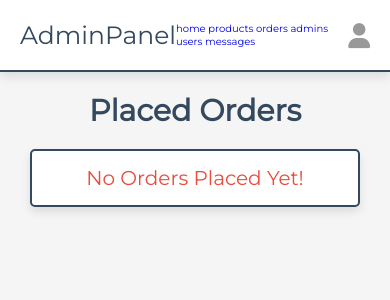
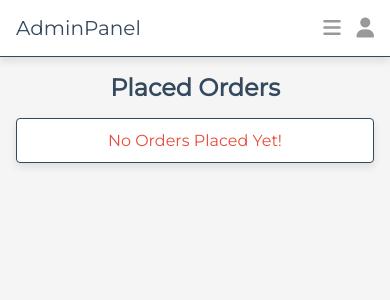
Before and after one commit to 103792724dad/Assgiment3, a PHP site: page /admin/placed_orders.php in a window 390 px wide. Shown: the top 300 px of the page. Run offline with PHP 8.4, Linux system fonts and the light colour scheme; the visitor is signed in with stand-in values (Sample User, id 1); data that the repository does not hold is empty; some libraries are stand-ins or nearby versions.

Commit message:
Update admin_style.css

```diff
--- a/assgiment3/css/admin_style.css
+++ b/assgiment3/css/admin_style.css
@@ -372,3 +372,57 @@ font-size: 3rem;
 .message .box-container .box p span{
     color:var(--main-color);
 }
+
+@media(max-width:991px){
+    #menu-btn{
+        display: inline-block;
+    }
+    .header .flex .navbar{
+        position: absolute;
+        top:99%; left:0; right:0;
+        border-top: var(--border);
+        border-bottom: var(--border);
+        background-color: var(--white);
+        clip-path: polygon(0 0, 100% 0, 100% 0, 0 0);
+        transition: .2s linear;
+     }
+
+     .header .flex .navbar.active{
+        clip-path: polygon(0 0, 100% 0, 100% 100%, 0 100%);
+     }
+
+     .header .flex .navbar a{
+        display: block;
+        margin:2rem;
+     }
+
+  }
+
+  @media (max-width:450px){
+
+     html{
+        font-size: 50%;
+     }
+
+     .flex-btn{
+        flex-flow: column;
+        gap:0;
+     }
+
+     .heading{
+        font-size: 3rem;
+     }
+
+     .show-products .box-container{
+        grid-template-columns: 1fr;
+     }
+
+     .placed-orders .box-container{
+        grid-template-columns: 1fr;
+     }
+
+     .accounts .box-container{
+        grid-template-columns: 1fr;
+     }
+
+  }
```
